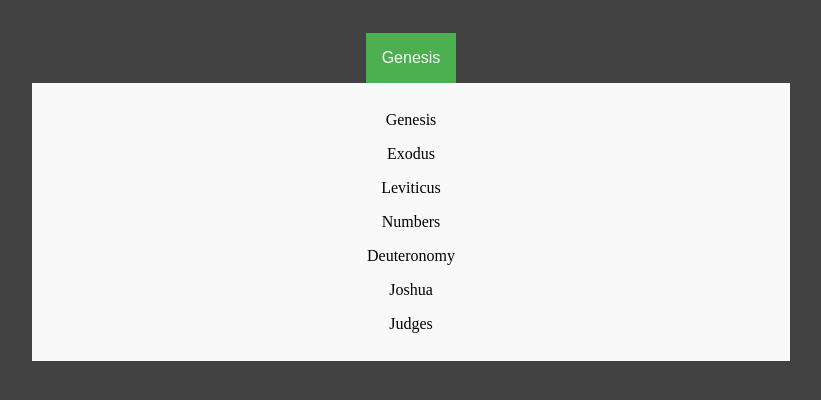
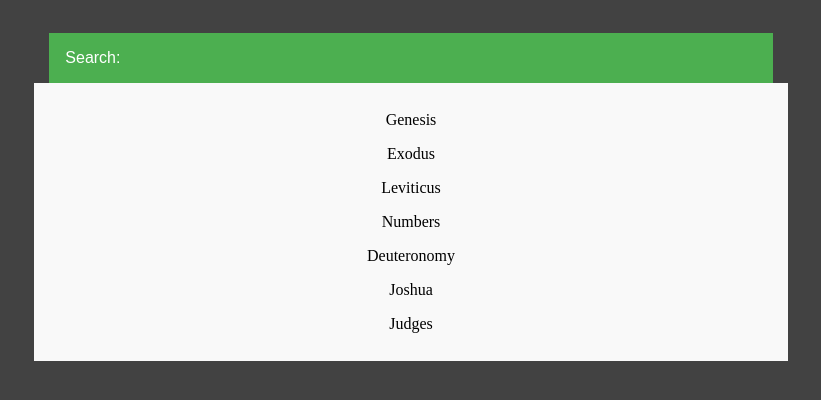
Before and after one commit to moisesrp21/bible, a plain HTML site: page index.html in a window 1280 px wide. Both pictures are taken after a click on the button "Genesis". Shown: the whole page, without its empty margins (229-1050 px from the left). Drawn offline with Linux system fonts and the light colour scheme.

Commit message:
Improved dropdown menu which turns dropdown button into a search bar.

```diff
--- a/functions.js
+++ b/functions.js
@@ -3,10 +3,16 @@ let x = 0;
 function showContent(){
     if (x === 0) {
         document.getElementById("dropdown-content").style.display= "block";
+        let e = document.getElementById("dropbtn");
+        e.className = "dropbtnClickedClass";
+        e.innerText = "Search: ";
         x = 1;
     }
     else {
         document.getElementById("dropdown-content").style.display= "none";
+        let e = document.getElementById("dropbtn");
+        e.className = "dropbtnClass";
+        e.innerText = "Genesis";
         x = 0;
     }
 
--- a/index.html
+++ b/index.html
@@ -5,7 +5,7 @@
     </head>
     <body>
         <div class="dropdown">
-            <button class="dropbtn" onclick="showContent()"> Genesis </button>
+            <button id="dropbtn" class="dropbtnClass" onclick="showContent()"> Genesis </button>
             <div id="dropdown-content">
                 <p> Genesis </p>
                 <p> Exodus </p>
--- a/styles.css
+++ b/styles.css
@@ -15,9 +15,12 @@ body {
     padding: 12px 16px;
     text-decoration:none;
     z-index: 1;
+    margin-right: 2px;
+    margin-left: 2px;
 }
-
-.dropbtn {
+#dropbtn {
+}
+.dropbtnClass {
     background-color: #4CAF50;
     transition-duration: 0.4s;
     color: white;
@@ -26,7 +29,20 @@ body {
     border: none;
     cursor: pointer;
 }
-
+.dropbtnClickedClass {
+    background-color: #4CAF50;
+    transition-duration: 0.4s;
+    color: white;
+    padding: 16px;
+    padding-right: 86%;
+    font-size: 16px;
+    border: none;
+    cursor: pointer;
+}
 .dropbtn:hover {
     background-color: #3E8E41;
 }
+
+#dropdown-content p:hover {
+    background-color: #f1f1f1;
+}
```
